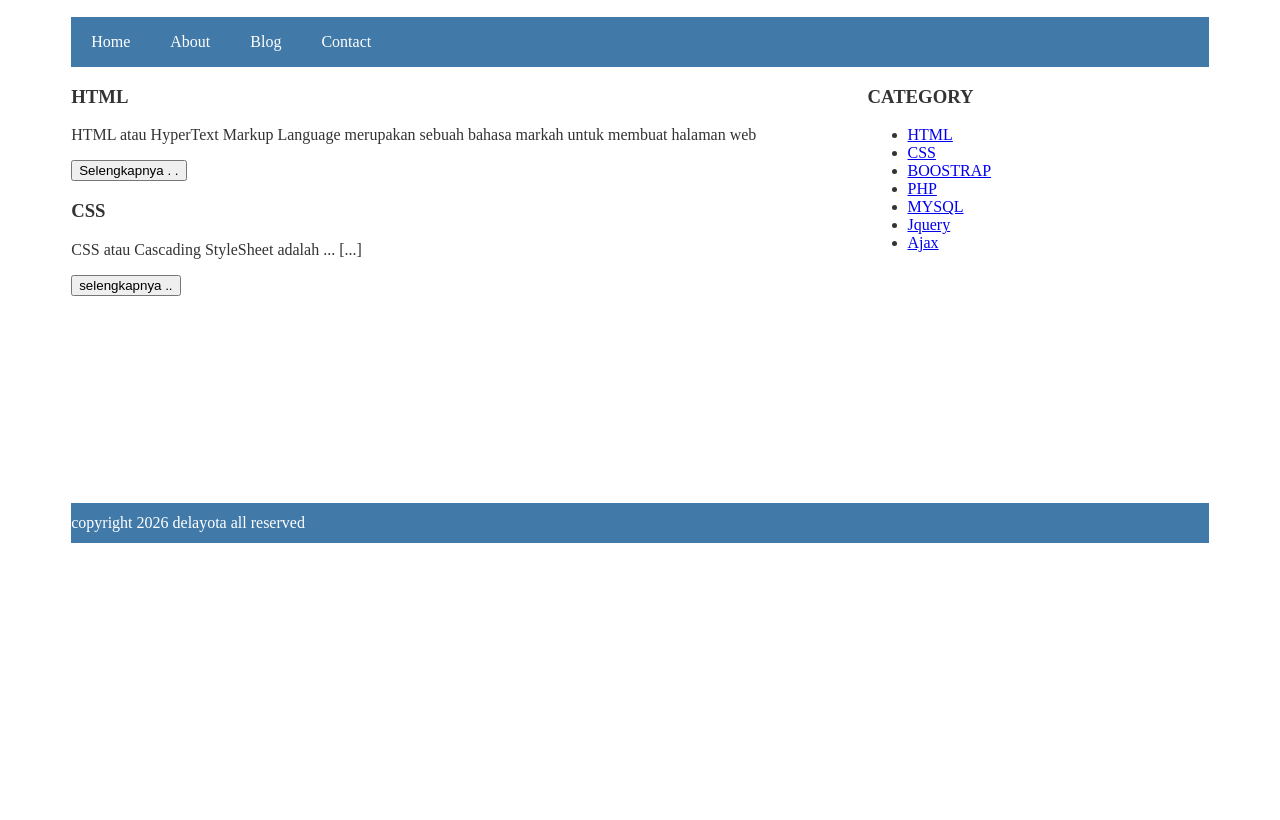
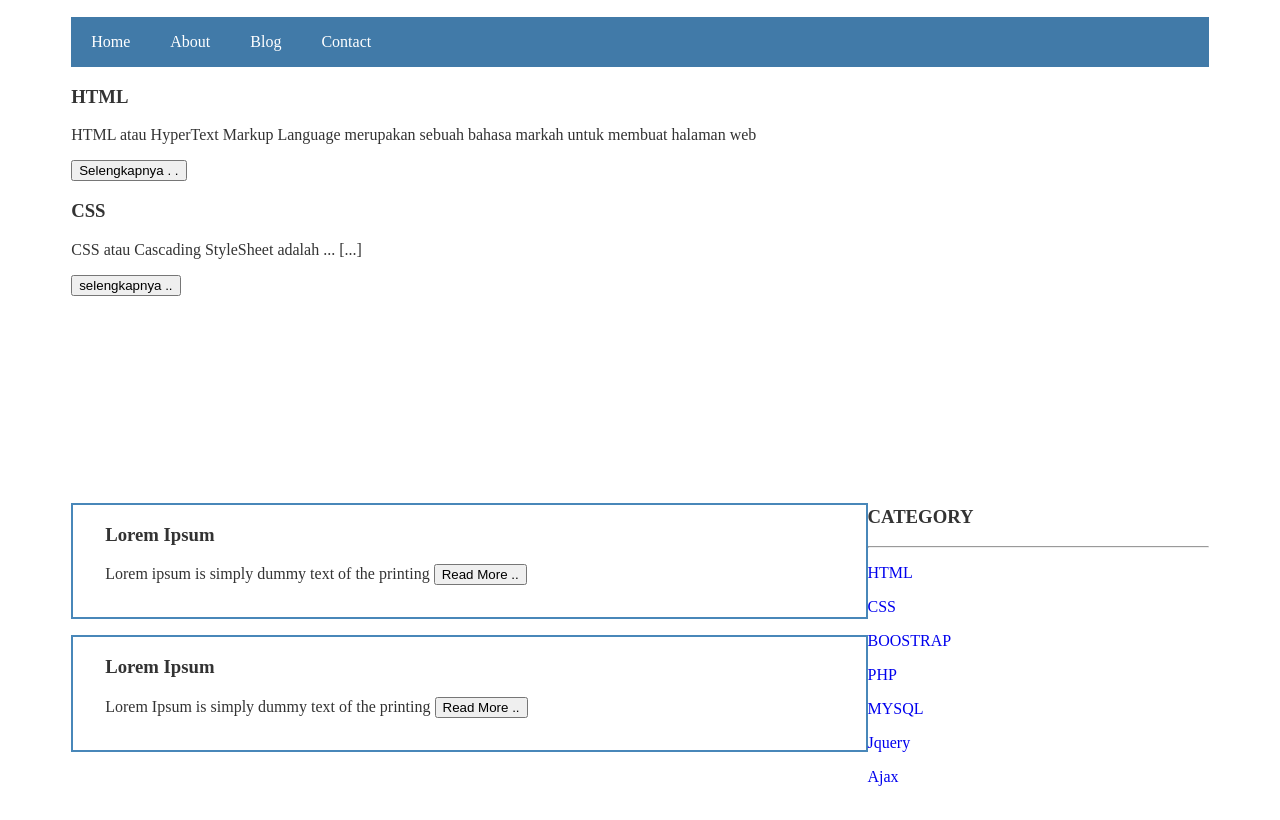
Before and after one commit to nurinirdinakent/Nurin-s-web, a plain HTML site: page index.html in a window 1280 px wide. Shown: the part 50-870 px from the top of the page. Before the commit the page ends 800 px from the top, so only its background shows below. Drawn offline with Linux system fonts and the light colour scheme.

Commit message:
Update index.html

```diff
--- a/index.html
+++ b/index.html
@@ -31,24 +31,51 @@
 			   <button >selengkapnya ..</button>
 		 </div>
 
-		<div class="kanan">
-		 <h3>CATEGORY</h3>
-		 <ul>
-			 <li><a href="#" >HTML</a></li>
-			 <li><a href="#" >CSS</a></li>
-			 <li><a href="#" >BOOSTRAP</a></li>
-			 <li><a href="#" >PHP</a></li>
-			 <li><a href="#" >MYSQL</a></li>
-			 <li><a href="#" >Jquery</a></li>
-			 <li><a href="#">Ajax</a></li>
-		</ul>
+		<div class="jarak">
+				    <!-- kiri -->
+				    <div class="kiri">
+						    <!-- blog -->
+						    <div class="border">
+								    <div class="jarak">
+										     <h3>Lorem Ipsum</h3>
+										     <p>Lorem ipsum is simply dummy text of the printing
+											 <button class="btn">Read More ..</button>
+									</div>
+							</div>
+						    <!-- end blog -->
+						    <!-- blog -->
+						    <div class="border">
+								    <div class="jarak">
+										    <h3>Lorem Ipsum</h3>
+										    <p>Lorem Ipsum is simply dummy text of the printing
+											<button class="btn">Read More ..</button>
+									</div>
+							</div>
+						    <!-- end blog -->
+					</div>
+			        <!-- kiri-->
+			        <!-- kanan -->
+			        <div class="kanan">
+						    <div class="jarak">
+									 <h3>CATEGORY</h3>
+									 <hr/>
+									 <p><a href="#" class="undercor">HTML</a></p>
+									 <p><a href="#" class="undercor">CSS</a></p>
+									 <p><a href="#" class="undercor">BOOSTRAP</a></p>
+									 <p><a href="#" class="undercor">PHP</a></p>
+			 						 <p><a href="#" class="undercor">MYSQL</a></p>
+									 <p><a href="#" class="undercor">Jquery</a></p>
+									 <p><a href="#"class="undercor">Ajax</a></p>
+							</div>
+					</div>
+			        <!-- kanan -->
 		</div>
-
-	</div>
-
-	<div class="footer">
+</div>
+<div class="footer">
+	   <div class="jarak">
 			 <p>copyright 2026 delayota all reserved</p>
-	</div>
+	   </div>
+</div>
 
 </body>
   </html>
```
